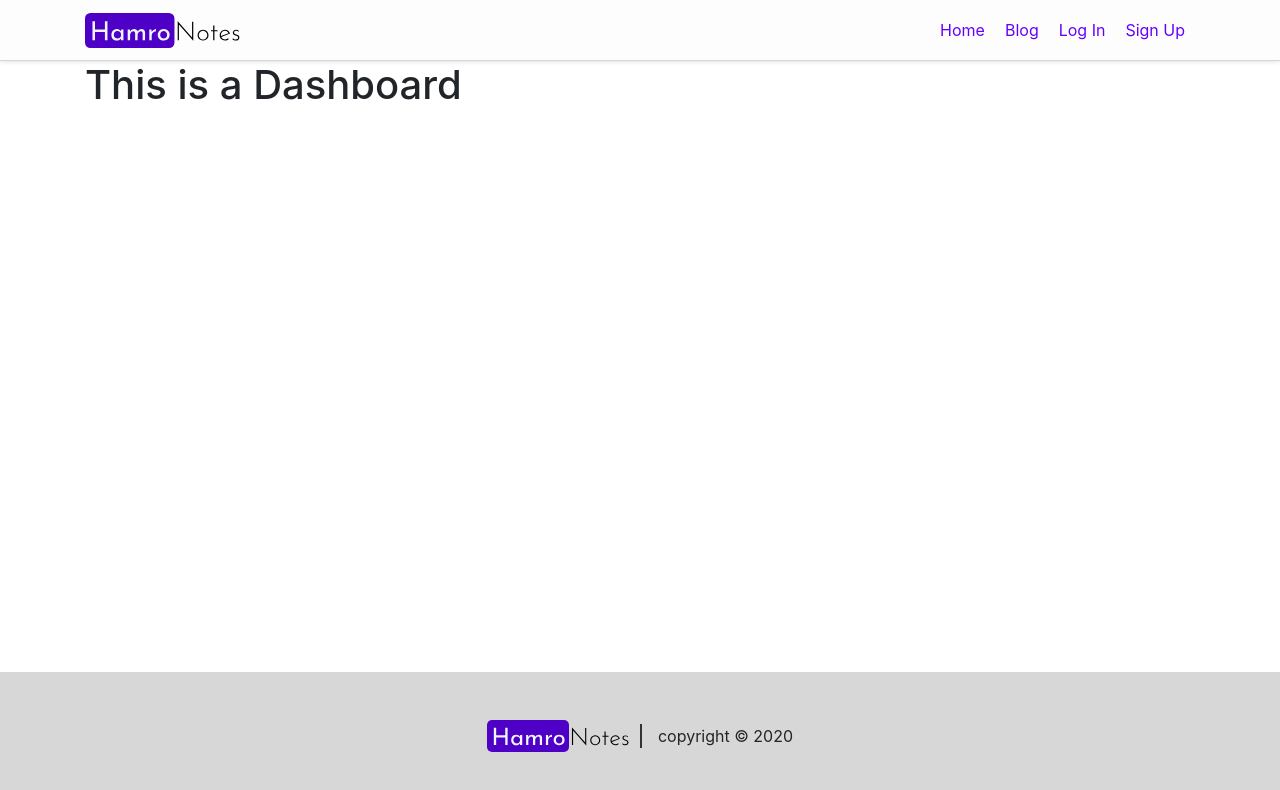
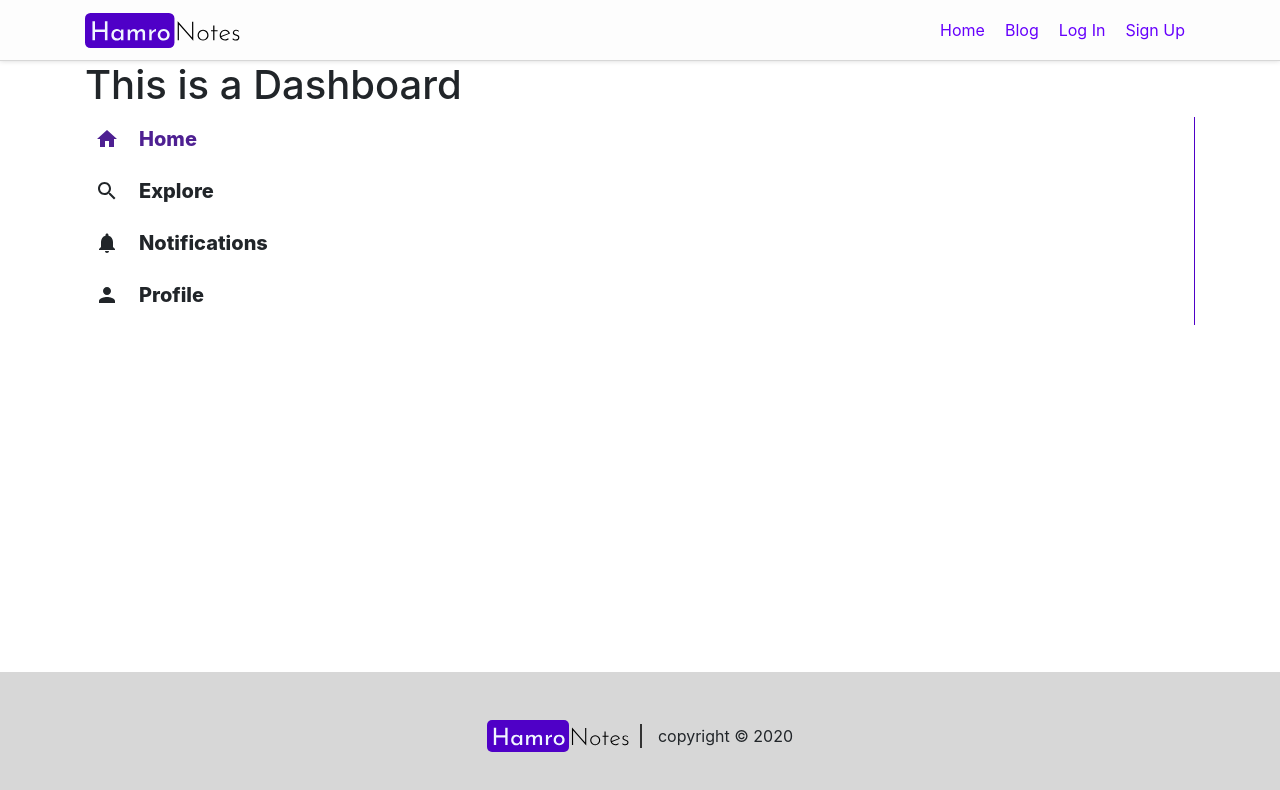
Before and after one commit to rajeshpandey2053/iw-major, a React (Create React App) app: page /dashboard in a window 1280 px wide. Shown: the top 790 px of the page. Built offline with nearby package versions, Linux system fonts and the light colour scheme.

Commit message:
feat: sidebar

```diff
--- a/src/components/Dashboard/Dashboard.js
+++ b/src/components/Dashboard/Dashboard.js
@@ -1,13 +1,21 @@
 import React from "react";
-import './dashboard.scss'
-
+import "./dashboard.scss";
+import "./Sidebar";
+import Sidebar from "./Sidebar";
 
 const Dashboard = () => {
-    return (
-        <div>
-            <h1>This is a Dashboard</h1>
-        </div>
-    )
-}
+  return (
+    <div className="dashbaord">
+      <h1>This is a Dashboard</h1>
+
+      {/* Sidebar */}
+      <Sidebar />
+
+      {/* Feed */}
+
+      {/* Widgets */}
+    </div>
+  );
+};
 
 export default Dashboard;
--- /dev/null
+++ b/src/components/Dashboard/Sidebar.js
@@ -0,0 +1,24 @@
+import React from "react";
+import "./Sidebar.scss";
+import SidebarOption from "./SidebarOption";
+import HomeIcon from "@material-ui/icons/Home";
+import SearchIcon from "@material-ui/icons/Search";
+import PersonIcon from "@material-ui/icons/Person";
+import NotificationsIcon from "@material-ui/icons/Notifications";
+function Sidebar() {
+  return (
+    <div className="sidebar">
+      <SidebarOption active Icon={HomeIcon} text="Home" />
+      <SidebarOption Icon={SearchIcon} text="Explore" />
+      <SidebarOption Icon={NotificationsIcon} text="Notifications" />
+      <SidebarOption Icon={PersonIcon} text="Profile" />
+      {/* Sidebar option */}
+      {/* Sidebar option */}
+      {/* Sidebar option */}
+      {/* Sidebar option */}
+      {/* Sidebar option */}
+    </div>
+  );
+}
+
+export default Sidebar;
--- /dev/null
+++ b/src/components/Dashboard/Sidebar.scss
@@ -0,0 +1,4 @@
+$color_code: #4f00c7;
+.sidebar {
+  border-right: 1px solid $color_code;
+}
--- /dev/null
+++ b/src/components/Dashboard/SidebarOption.js
@@ -0,0 +1,13 @@
+import React from "react";
+import "./SidebarOption.scss";
+
+function SidebarOption({ active, text, Icon }) {
+  return (
+    <div className={`sidebarOption ${active && "sidebarOption--active"}`}>
+      <Icon />
+      <h2>{text}</h2>
+    </div>
+  );
+}
+
+export default SidebarOption;
--- /dev/null
+++ b/src/components/Dashboard/SidebarOption.scss
@@ -0,0 +1,26 @@
+$color_code: #4f00c7;
+$color_code_hover: #4e2092;
+
+.sidebarOption {
+  display: flex;
+  padding: 10px;
+  //   align-items: center;
+  cursor: pointer;
+
+  :hover {
+    border-radius: 30px;
+    color: $color_code_hover;
+    transition: color 100ms ease-out;
+  }
+
+  h2 {
+    font-weight: 800;
+    font-size: 20px;
+    margin-right: 20px;
+    padding-left: 20px;
+  }
+}
+
+.sidebarOption--active {
+  color: $color_code_hover;
+}
--- a/src/components/Dashboard/dashboard.scss
+++ b/src/components/Dashboard/dashboard.scss
@@ -0,0 +1,3 @@
+.dashboard {
+  display: flex;
+}
```
Also changed, not shown: 1 other file (tests, documents, lock files or other folders).
